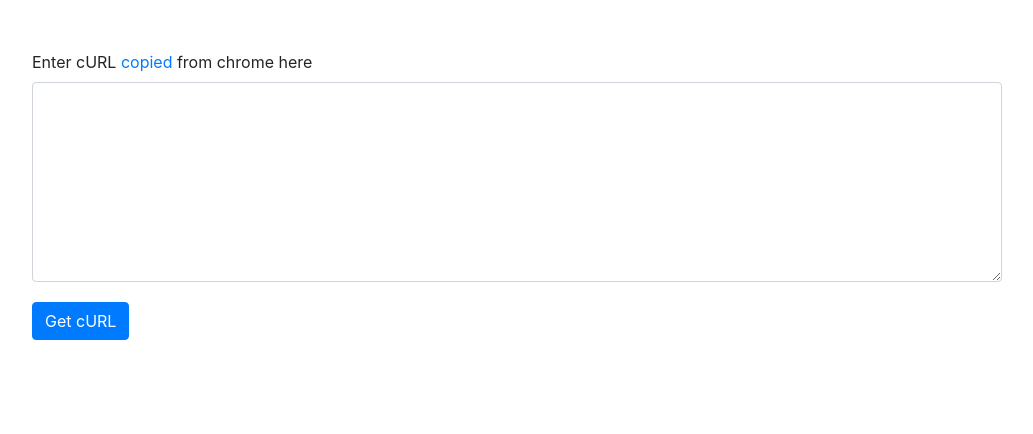
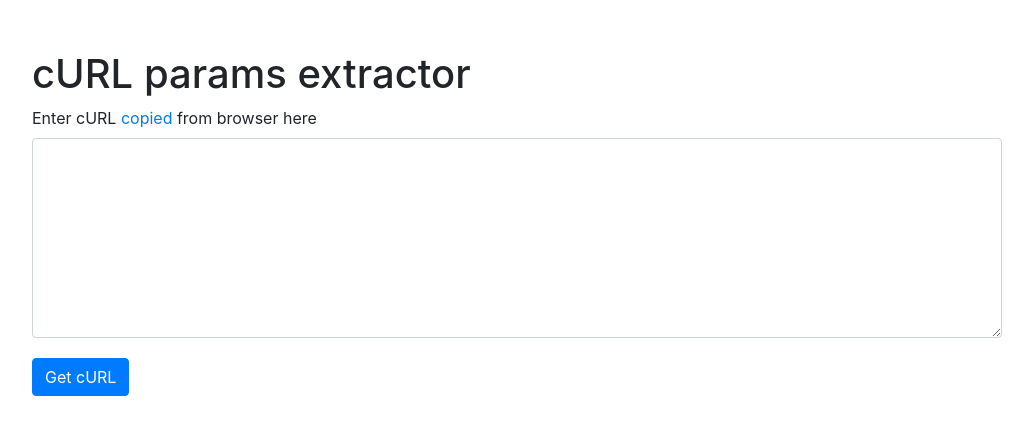
Before and after one commit to cakeinpanic/curl-data-extractor, a website: page index.html in a window 1280 px wide. Shown: the whole page, without its empty margins (123-1156 px from the left). Drawn offline with nearby package versions, Linux system fonts and the light colour scheme.

Commit message:
change link

```diff
--- a/index.html
+++ b/index.html
@@ -28,7 +28,8 @@
   }
 </style>
 <div class="container">
-  <label for="text">Enter cURL <a href="https://ec.haxx.se/usingcurl/usingcurl-copyas#from-chrome">copied</a> from chrome here</label>
+  <h1>cURL params extractor</h1>
+  <label for="text">Enter cURL <a href="https://ec.haxx.se/usingcurl/usingcurl-copyas" target="_blank">copied</a> from browser here</label>
   <textarea class="form-control" name="text" id="text"></textarea>
   <div class="btns">
     <button id="btn" class="btn btn-primary">Get cURL</button>
```
